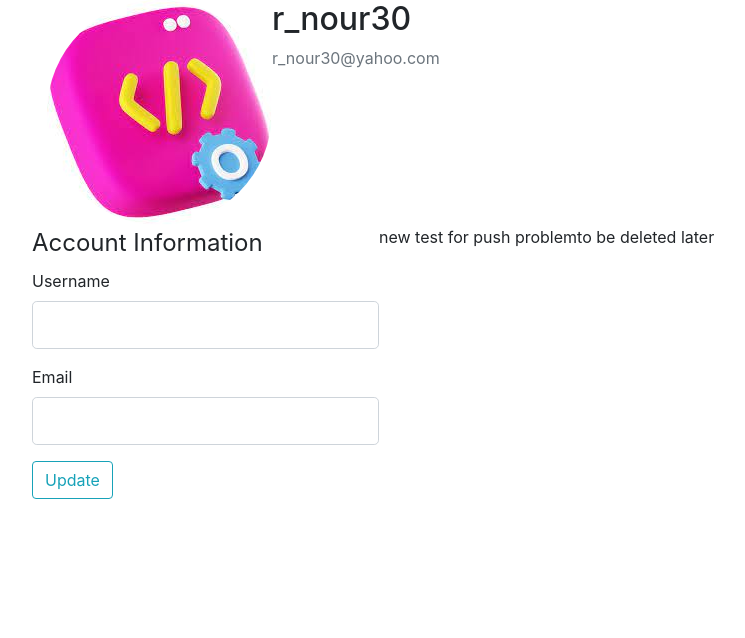
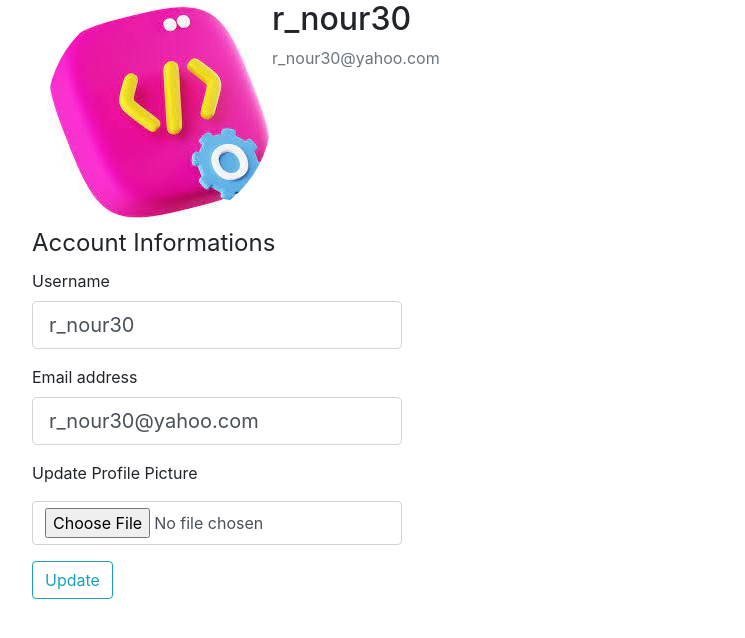
Before and after one commit to reham128/QuizzeMaster, a Flask app: page /account in a window 1280 px wide. Shown: the part 98-736 px from the top of the page, without its empty margins (38-783 px from the left). Run offline with Flask 3, Linux system fonts and the light colour scheme; a user stored in the database is signed in; some libraries are stand-ins or nearby versions.

Commit message:
edit account and profile picture

```diff
--- a/app/forms.py
+++ b/app/forms.py
@@ -1,4 +1,5 @@
 from flask_wtf import FlaskForm
+from flask_wtf.file import FileAllowed, FileField
 from wtforms import StringField, PasswordField, SubmitField, BooleanField
 from wtforms.validators import DataRequired, Length, Email, EqualTo, ValidationError
 from app.models import User
@@ -8,7 +9,7 @@ from flask_login import current_user
 class RegistrationForm(FlaskForm):
     username = StringField('Username',
                            validators=[DataRequired(), Length(min=4, max=12)])
-    email = StringField('Email',
+    email = StringField('Email address',
                         validators=[DataRequired(), Email(), Length(min=14, max=25)])
     password = PasswordField('Password',
                              validators=[DataRequired(), Length(min=4, max=16)])
@@ -28,7 +29,7 @@ class RegistrationForm(FlaskForm):
 
 
 class LoginForm(FlaskForm):
-    email = StringField('Email',
+    email = StringField('Email address',
                         validators=[DataRequired(), Email(), Length(min=14, max=25)])
     password = PasswordField('Password',
                              validators=[DataRequired(), Length(min=4, max=16)])
@@ -39,15 +40,16 @@ class LoginForm(FlaskForm):
 class UpdateForm(FlaskForm):
     username = StringField('Username',
                            validators=[DataRequired(), Length(min=4, max=12)])
-    email = StringField('Email',
+    email = StringField('Email address',
                         validators=[DataRequired(), Email(), Length(min=14, max=25)])
+    profile_pic = FileField('Update Profile Picture', validators=[FileAllowed(['jpg', 'png'])])
     submit_btn = SubmitField('Update')
 
     def validate_username(self, username):
         if username.data != current_user.username:
             user = User.query.filter_by(username=username.data).first()
             if user:
-                raise ValidationError('This username is alredy exist!.')
+                raise ValidationError('This username is alredy exist!. Try Again.')
 
     def validate_email(self, email):
         if email.data != current_user.email:
--- a/app/routes.py
+++ b/app/routes.py
@@ -3,6 +3,8 @@ from app import app, db, bcrypt
 from app.forms import RegistrationForm, LoginForm, UpdateForm
 from app.models import User
 from flask_login import login_required , login_user, logout_user, current_user
+import os
+import uuid
 
 @app.route('/')
 @app.route('/home')
@@ -47,13 +49,29 @@ def register():
     return redirect(url_for('login'))
   return render_template('register.html', title='Register', form=form, submitted=request.method == 'POST')
 
-@app.route('/account')
+@app.route('/account', methods=['GET', 'POST'])
 @login_required
 def account():
   form = UpdateForm()
-  img_path = f"images/{current_user.img}"
+  if form.validate_on_submit():
+    if form.profile_pic.data: #to edit profile img
+      unique_filename = str(uuid.uuid4())
+      file_name, file_ext = os.path.splitext(form.profile_pic.data.filename)
+      new_pic_name = unique_filename + file_ext
+      new_pic_path = os.path.join(app.root_path, 'static/images', new_pic_name)
+      form.profile_pic.data.save(new_pic_path)
+      current_user.img = new_pic_name #end here and img size need to have restrict
+    current_user.username = form.username.data
+    current_user.email = form.email.data
+    db.session.commit()
+    flash('Account Updated Successfully', 'success')
+    return redirect(url_for('account'))
+  elif request.method == 'GET':
+    form.username.data = current_user.username
+    form.email.data = current_user.email
+  img_path = f"images/{current_user.img}" # if change path to profile_pics modify this
   img = url_for('static', filename=img_path)
-  return render_template('account.html', title='Account', form=form, img=img)
+  return render_template('account.html', title='Account', form=form, img=img, submitted=request.method == 'POST')
 
 @app.route('/logout')
 def logout():
--- a/app/templates/account.html
+++ b/app/templates/account.html
@@ -9,10 +9,10 @@
   </div>
 </div>
 <div class="main-style">
-  <form class="row g-3 needs-validation" novalidate method="POST" , action="">
+  <form class="row g-3 needs-validation" novalidate method="POST" , action="" enctype="multipart/form-data">
     {{ form.hidden_tag() }}
     <fieldset class="form-group">
-      <legend>Account Information</legend>
+      <legend>Account Informations</legend>
       <div class="form-group">
         {{ form.username.label(class="form-label") }}
         {% if submitted %}
@@ -55,13 +55,21 @@
         {{ form.email(class="form-control form-control-lg") }}
         {% endif %}
       </div>
+      <div class="form-group mb-3">
+        <label for="{{ form.profile_pic.id }}" class="form-label">{{ form.profile_pic.label }}</label>
+        {{ form.profile_pic(class="form-control formFileMultiple") }}
+        {% if form.profile_pic.errors %}
+        {% for e in form.profile_pic.errors %}
+        <span class="text-danger">{{ e }}</span></br>
+        {% endfor %}
+        {% endif %}
+      </div>
+
       <div class="form-group ">
         {{ form.submit_btn(class="btn btn-outline-info")}}
       </div>
     </fieldset>
     <!-- to be continue  try now -->
-    <p>new test for push problem</p>
-    <p>to be deleted later</p>
   </form>
 </div>
 </div>
--- a/app/templates/login.html
+++ b/app/templates/login.html
@@ -1,7 +1,7 @@
 {% extends "base.html" %}
 {% block body %}
 <div class="main-style">
-  <form class="row g-3 needs-validation" novalidate method="POST" , action="">
+  <form class="row g-3 needs-validation" novalidate method="POST" , action="" enctype="multipart/form-data">
     {{ form.hidden_tag() }}
     <fieldset class="form-group">
       <legend>Login</legend>
--- a/app/templates/register.html
+++ b/app/templates/register.html
@@ -1,7 +1,7 @@
 {% extends "base.html" %}
 {% block body %}
 <div class="main-style">
-  <form class="row g-3 needs-validation" novalidate method="POST" , action="">
+  <form class="row g-3 needs-validation" novalidate method="POST" , action="" enctype="multipart/form-data">
     {{ form.hidden_tag() }}
     <fieldset class="form-group">
       <legend>Join Us</legend>
@@ -87,7 +87,7 @@
         {{ form.password_confirm(class="form-control form-control-lg") }}
         {% endif %}
       </div>
-      <div class="form-group ">
+      <div class="form-group">
         {{ form.submit_btn(class="btn btn-outline-info")}}
       </div>
     </fieldset>
```
Also changed, not shown: app/static/images/3ef32bbe-0139-4422-beab-fa82a22a2fdd.jpg (added), app/static/images/5ff86d79-23b8-46f4-b95d-68454395ff2f.jpg (added), instance/app_data_new.db.
